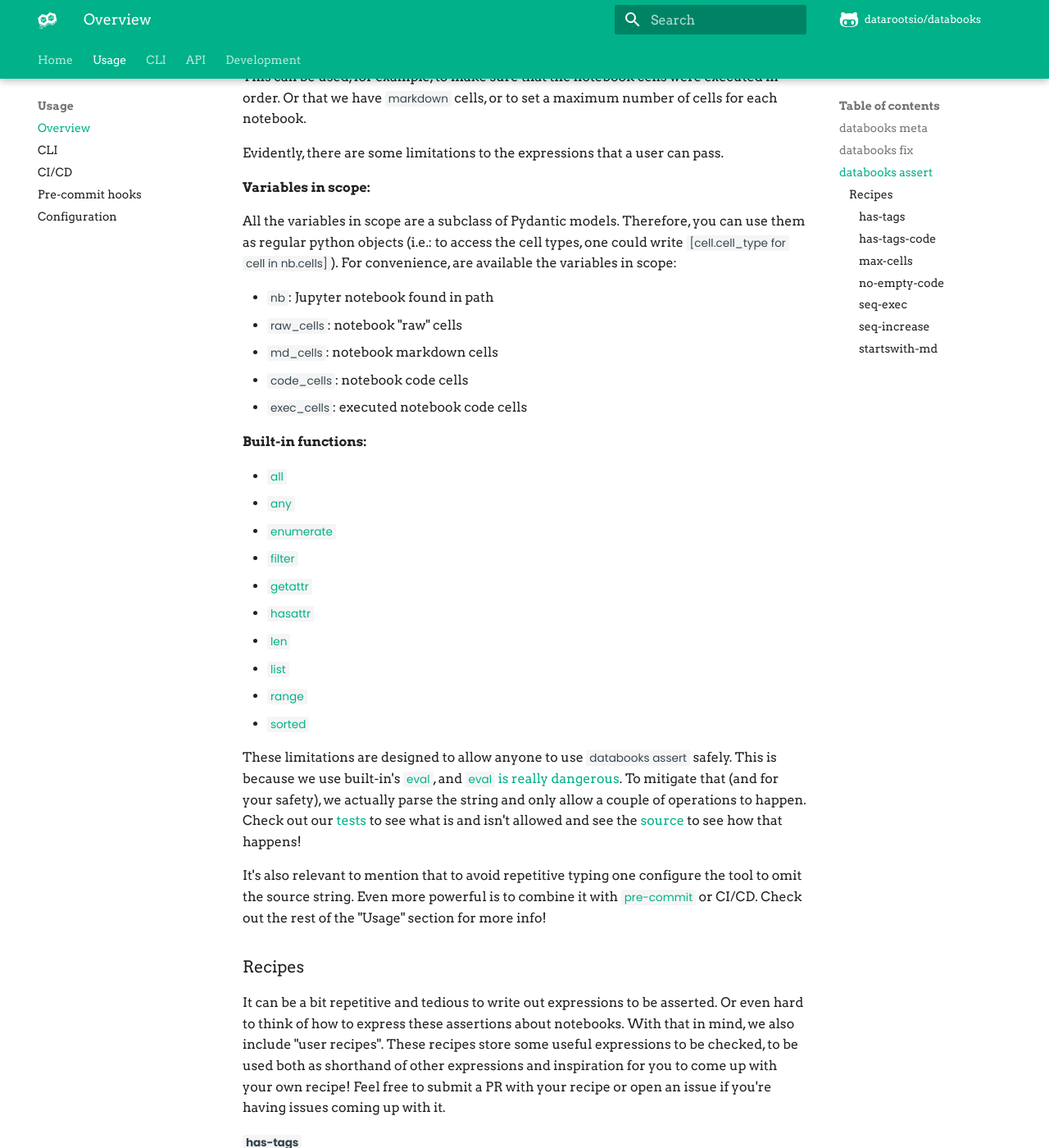
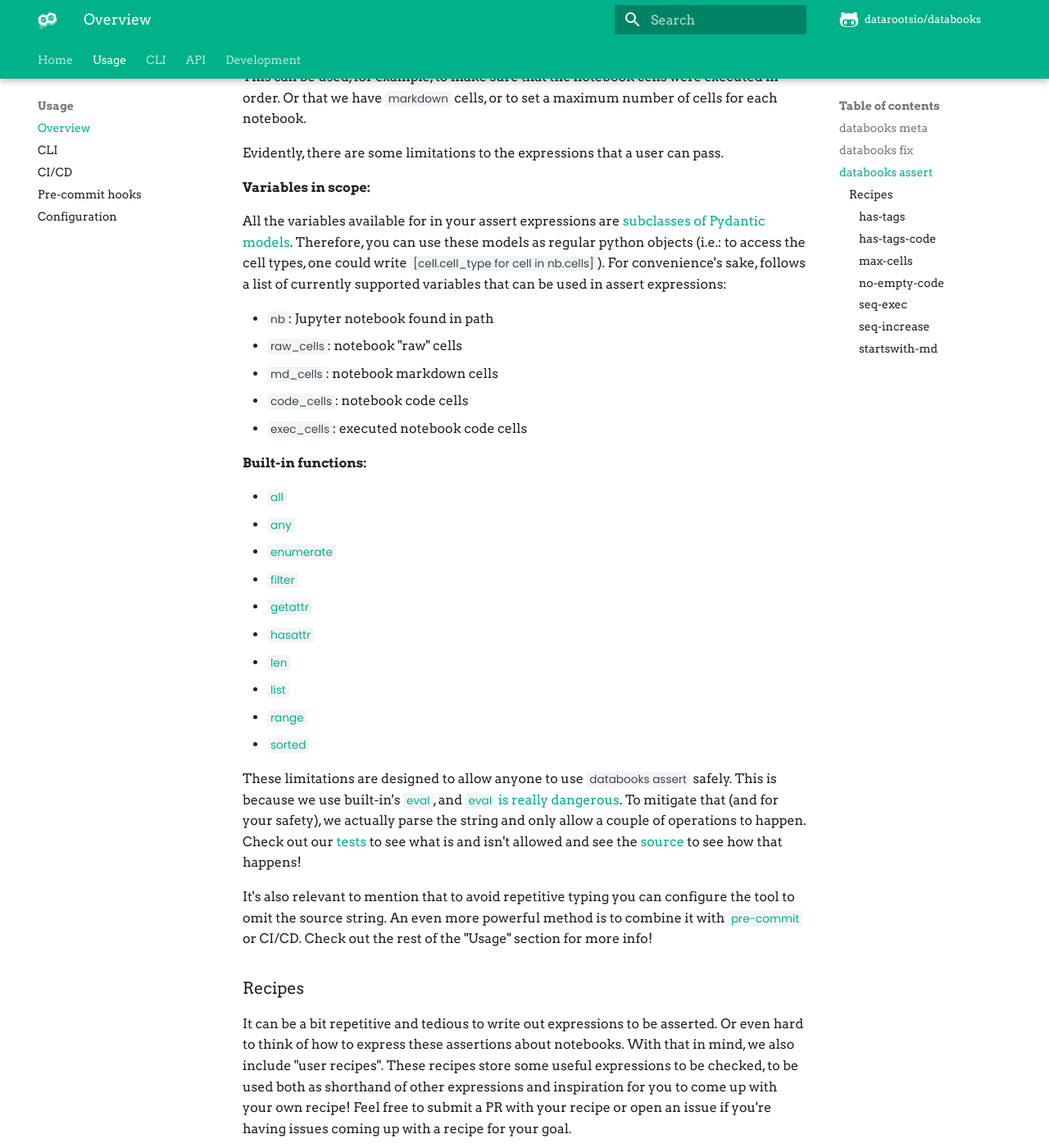
Before and after one commit to datarootsio/databooks, an MkDocs documentation site: the page built from docs/usage/overview.md, in a window 1280 px wide and 1400 px high, scrolled down 2322 px. Shown: the whole window at 82% size. Built offline with MkDocs 1.6.1 and Material for MkDocs 9.7.7, drawn with Linux system fonts in a browser that asks for light colours; comment, search, counter and statistics services are not loaded; the version menu is left out; some of the changed text lies outside the part shown.

Commit message:
fix/clarify docs based on feedback

```diff
--- a/docs/usage/overview.md
+++ b/docs/usage/overview.md
@@ -54,14 +54,14 @@
 - For the conflicting cells, it will wrap some special cells around the differences, like
 in normal git conflicts
 
-Similarly to what we saw above, the default behavior can be changed by passing a
+Similarly to `databooks meta`, the default behavior can be changed by passing a
 configuration `pyproject.toml` file or specifying the CLI arguments. You could, for
 instance, keep the metadata from the notebook in `BASE` (as opposed to `HEAD`). If you
 know you only care about the notebook cells in `HEAD` or `BASE`, then you could pass
 `--cells-head` or `--no-cells-head` and not worry about fixing conflicted cells in Jupyter.
 
 You can also pass a special `--cell-fields-ignore parameter`, that will remove the cell
-metadata from both versions fo the conflicting notebook before comparing them. This is
+metadata from both versions of the conflicting notebook before comparing them. This is
 because depending on your Jupyter version you may have an `id` field, that will be unique
 for each cell. That is, all the cells will be considered different even if they have the
 same `source` and `outputs` as their `id`s are different. By removing `id` and
@@ -101,10 +101,11 @@
 
 **Variables in scope:**
 
-All the variables in scope are a subclass of Pydantic models. Therefore, you can use them
-as regular python objects (i.e.: to access the cell types, one could write
-`[cell.cell_type for cell in nb.cells]`). For convenience, are available the variables
-in scope:
+All the variables available for in your assert expressions are [subclasses of Pydantic
+models](https://pydantic-docs.helpmanual.io/usage/models/). Therefore, you can use these
+models as regular python objects (i.e.: to access the cell types, one could write
+`[cell.cell_type for cell in nb.cells]`). For convenience's sake, follows a list of
+currently supported variables that can be used in assert expressions:
 
 - `nb`: Jupyter notebook found in path
 - `raw_cells`: notebook "raw" cells
@@ -155,8 +156,8 @@
 to see what is and isn't allowed and see the [source](https://github.com/datarootsio/databooks/blob/main/databooks/affirm.py)
 to see how that happens!
 
-It's also relevant to mention that to avoid repetitive typing one configure the tool to
-omit the source string. Even more powerful is to combine it with [`pre-commit`](https://pre-commit.com/)
+It's also relevant to mention that to avoid repetitive typing you can configure the tool to
+omit the source string. An even more powerful method is to combine it with [`pre-commit`](https://pre-commit.com/)
 or CI/CD. Check out the rest of the "Usage" section for more info!
 
 ### Recipes
@@ -166,7 +167,7 @@
 we also include "user recipes". These recipes store some useful expressions to be checked,
 to be used both as shorthand of other expressions and inspiration for you to come up
 with your own recipe! Feel free to submit a PR with your recipe or open an issue if
-you're  having issues coming up with it.
+you're having issues coming up with a recipe for your goal.
 
 <!-- [[[cog
 import importlib.util
```
Also changed, not shown: other parts of docs/usage/overview.md (+4 -4 lines), docs/usage/cli.md (+5 -5 lines).
